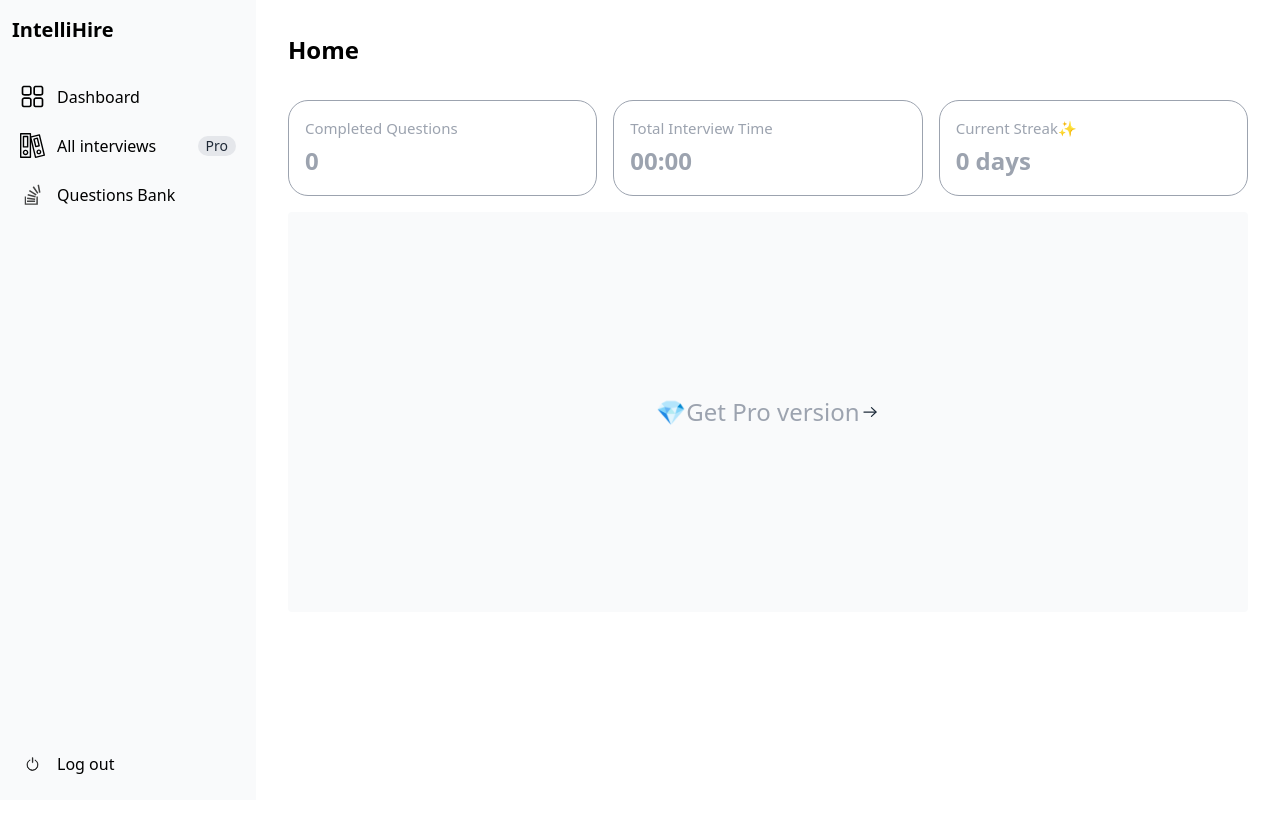
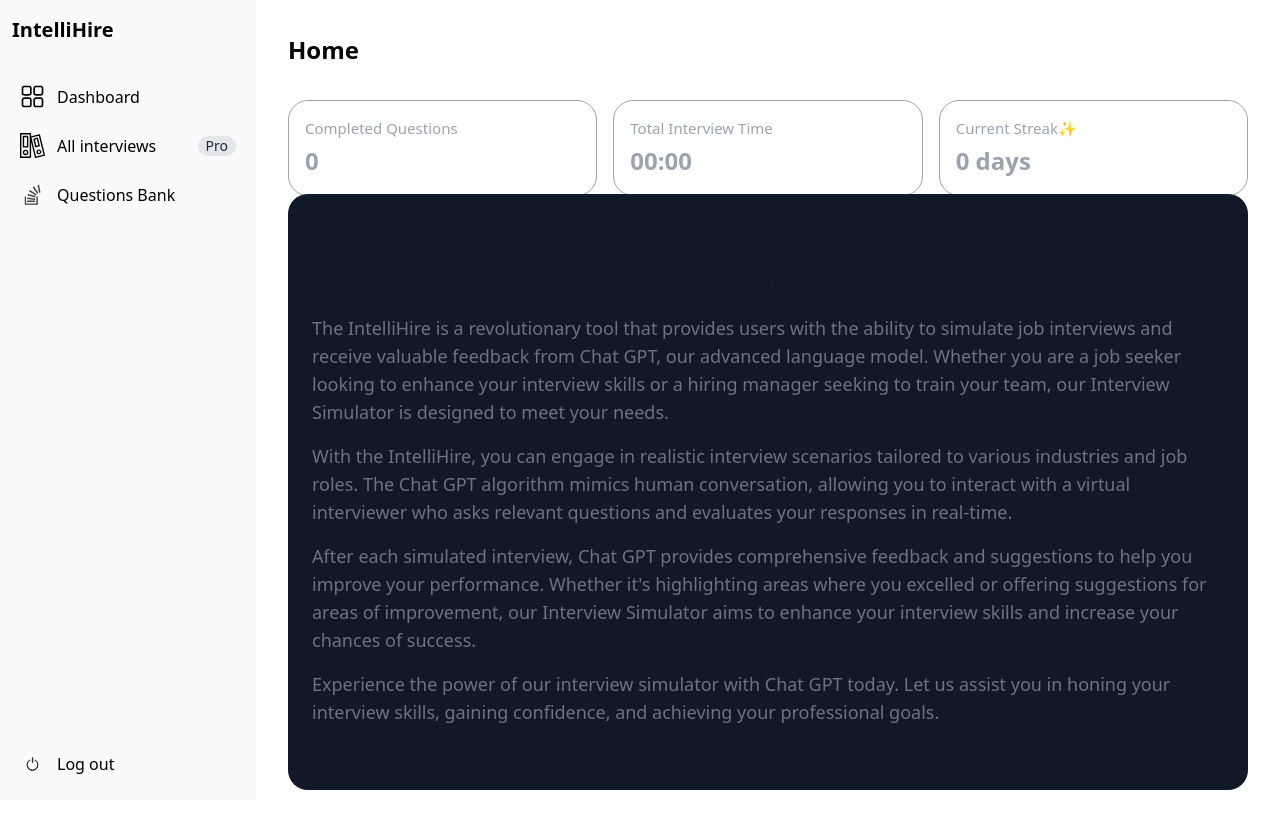
Before and after one commit to KolyaSotnichenko/intellihire-tailwindcss, a Next.js app: page /dashboard in a window 1280 px wide. Built offline with nearby package versions, Linux system fonts and the light colour scheme; no server answers.

Commit message:
added About Project section in home page

```diff
--- a/components/DashboardPage/index.tsx
+++ b/components/DashboardPage/index.tsx
@@ -71,31 +71,46 @@
               </div>
             </div>
           </div>
-          <div className="flex items-center justify-center h-[50vh] mb-4 rounded bg-gray-50 cursor-pointer ">
-            <p className="text-2xl text-gray-400 dark:text-gray-500">
-              💎Get Pro version
-            </p>
-            <svg
-              className="w-5 h-5"
-              viewBox="0 0 24 24"
-              fill="none"
-              xmlns="http://www.w3.org/2000/svg"
-            >
-              <path
-                d="M13.75 6.75L19.25 12L13.75 17.25"
-                stroke="#1E2B3A"
-                strokeWidth="1.5"
-                strokeLinecap="round"
-                strokeLinejoin="round"
-              />
-              <path
-                d="M19 12H4.75"
-                stroke="#1E2B3A"
-                strokeWidth="1.5"
-                strokeLinecap="round"
-                strokeLinejoin="round"
-              />
-            </svg>
+          <div className="flex items-center justify-center h-[70vh] mb-4 rounded  cursor-pointer ">
+            <section className="rounded-[20px] bg-gray-900">
+              <div className="gap-16 items-center py-8 px-4 mx-auto max-w-screen-xl lg:py-16 lg:px-6">
+                <div className="font-light text-gray-500 sm:text-lg dark:text-gray-400">
+                  <h2 className="mb-4 text-4xl tracking-tight font-extrabold text-gray-900 dark:text-white">
+                    Introducing IntelliHire with Chat GPT
+                  </h2>
+                  <p className="mb-4">
+                    The IntelliHire is a revolutionary tool that provides users
+                    with the ability to simulate job interviews and receive
+                    valuable feedback from Chat GPT, our advanced language
+                    model. Whether you are a job seeker looking to enhance your
+                    interview skills or a hiring manager seeking to train your
+                    team, our Interview Simulator is designed to meet your
+                    needs.
+                  </p>
+                  <p className="mb-4">
+                    With the IntelliHire, you can engage in realistic interview
+                    scenarios tailored to various industries and job roles. The
+                    Chat GPT algorithm mimics human conversation, allowing you
+                    to interact with a virtual interviewer who asks relevant
+                    questions and evaluates your responses in real-time.
+                  </p>
+                  <p className="mb-4">
+                    After each simulated interview, Chat GPT provides
+                    comprehensive feedback and suggestions to help you improve
+                    your performance. Whether it's highlighting areas where you
+                    excelled or offering suggestions for areas of improvement,
+                    our Interview Simulator aims to enhance your interview
+                    skills and increase your chances of success.
+                  </p>
+                  <p>
+                    Experience the power of our interview simulator with Chat
+                    GPT today. Let us assist you in honing your interview
+                    skills, gaining confidence, and achieving your professional
+                    goals.
+                  </p>
+                </div>
+              </div>
+            </section>
           </div>
           {/*<div className="grid grid-cols-2 gap-4 mb-4">
             <div className="flex items-center justify-center rounded bg-gray-50 h-28 dark:bg-gray-800">
```
